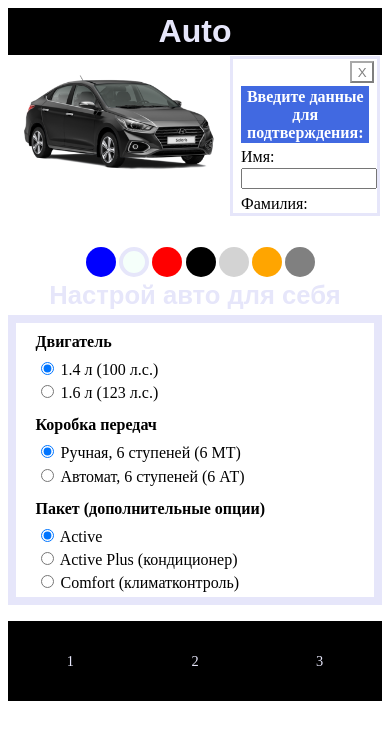
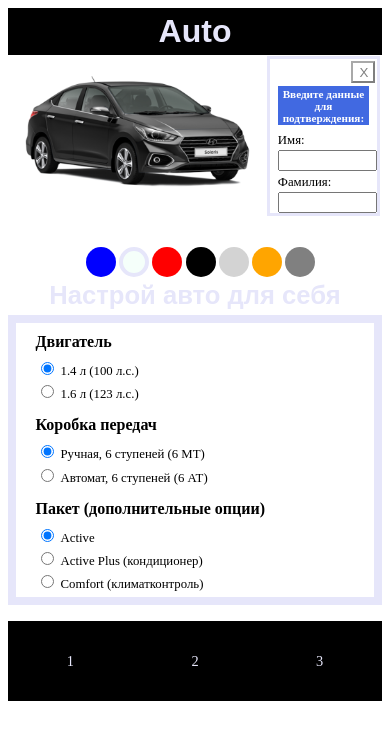
Before and after one commit to MNdoc/myreposit, a plain HTML site: page index.html in a window 390 px wide. Both pictures are taken after a click on the button "Заказать". Drawn offline with nearby package versions, Linux system fonts and the light colour scheme; no server answers.

Commit message:
Update style.css

```diff
--- a/style.css
+++ b/style.css
@@ -269,7 +269,7 @@ footer {
 		flex: 2.5;
 		padding: 2rem 10vw 0 5vw;
 		box-sizing: border-box;
-	}
+		}
 
 	img {
 		width: 100%;
@@ -476,28 +476,34 @@ footer {
 	box-sizing: border-box;
 	margin-right: 0.1rem;
 	max-height: 10rem;
-	max-width: 9.4rem;
+	max-width: 7.1rem;
 	padding-bottom: 0.1rem;
 	overflow: scroll;
 	}
 	.b1 {
 	margin-top: 0.1em;
-	margin-left: 6.8rem;
+	margin-left: 4.6rem;
+	}
+	label {
+		font-size: 0.8rem;
+	}
+	.spaces {
+		padding-bottom: 0.1rem;
 	}
 	input {
-		max-width: 8rem;
+		max-width: 5.7rem;
 	}
 	.b2 {
 	margin-top: 0.1rem;
-	margin-left: 2.3rem;
+	margin-left: -0.1rem;
 	}
 	.modal h4 {
 
-	font-size: 1rem;
+	font-size: 0.7rem;
 	padding: 0.1rem 0;
 	margin-bottom: 0.1;
 	margin-top: 0.2rem;
-	max-width: 10rem;
+	max-width: 5.7rem;
 
 	}
 	.colorsSelector {
```
